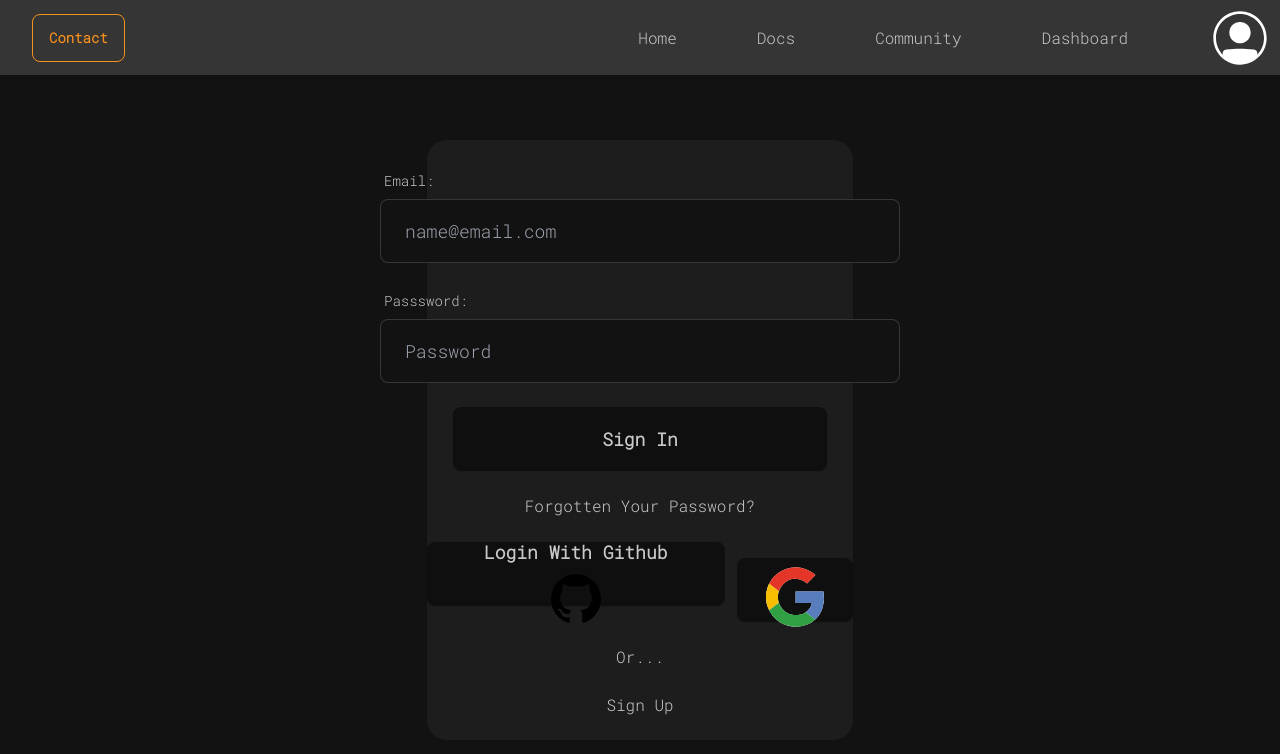
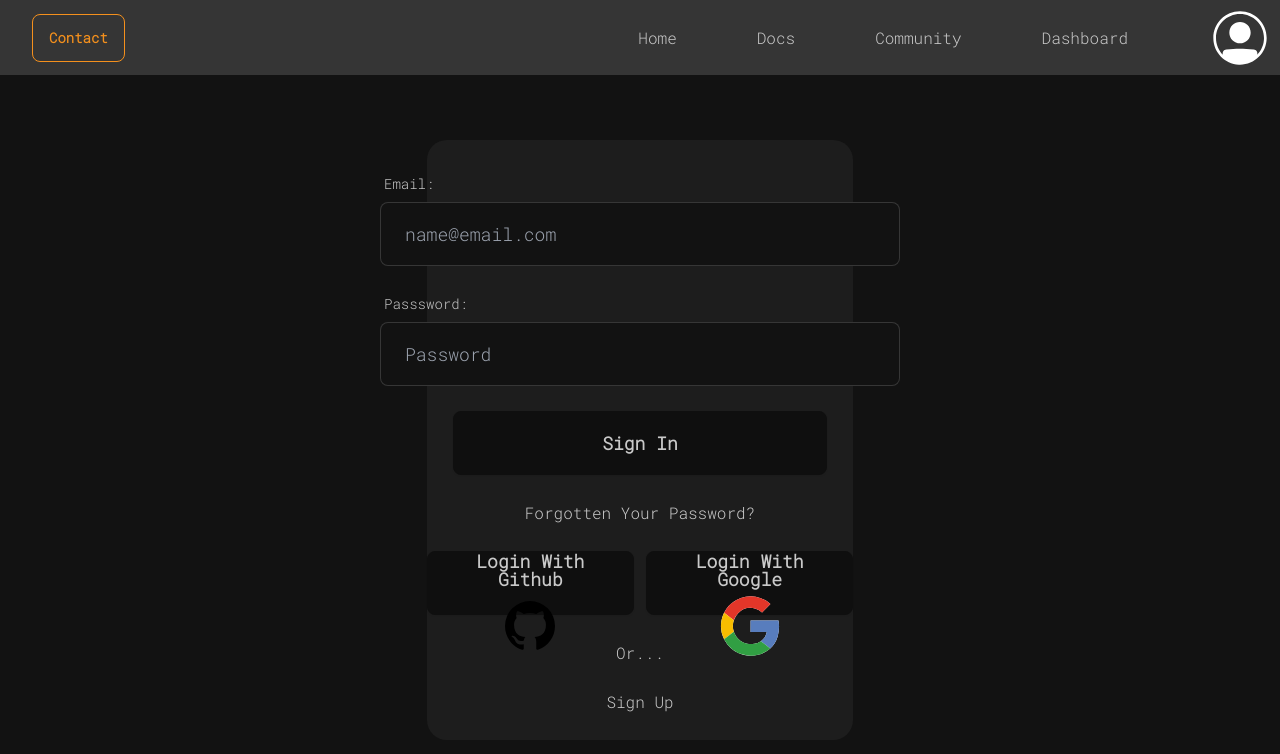
Before and after one commit to B3n-OHara/computerScience-NEA, a Next.js app: page /login in a window 1280 px wide. Shown: the top 754 px of the page. Built offline with nearby package versions, Linux system fonts and the light colour scheme.

Commit message:
fixed login message

```diff
--- a/app/(auth)/login/page.tsx
+++ b/app/(auth)/login/page.tsx
@@ -43,7 +43,7 @@ export default async function LoginPage() {
 
                     <div>
                         <button className='btn btn-lg'>
-                            <Link href={'/google'}></Link>
+                            <Link href={'/google'}>Login With Google</Link>
                             <Image src={googleIcon} width={60} height={60} alt='Google Icon'/>
                         </button>
                     </div>
```
